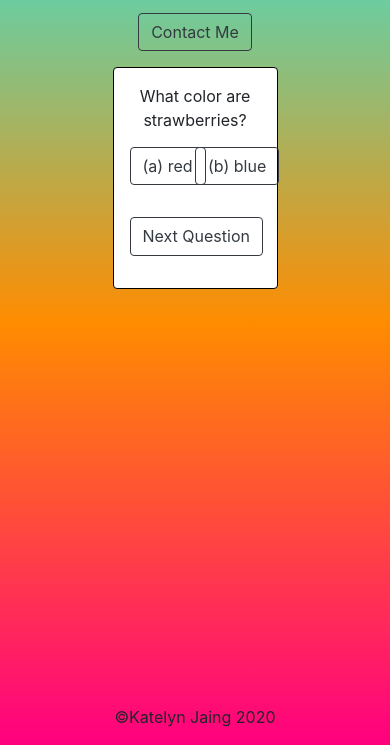
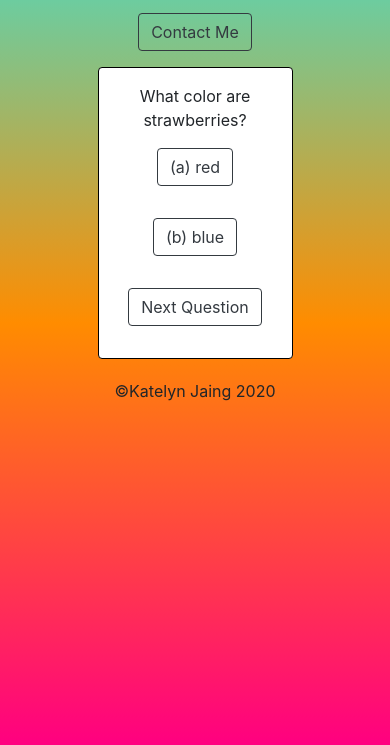
Before and after one commit to katelyn18/the-game, a plain HTML site: page index.html in a window 390 px wide. Shown: the part 99-844 px from the top of the page. Drawn offline with nearby package versions, Linux system fonts and the light colour scheme.

Commit message:
Add files via upload

```diff
--- a/index.html
+++ b/index.html
@@ -19,10 +19,10 @@
 
             <div class="card">
                 <p id="questions_placeholder"></p>
-                <input type="button" class="btn btn-outline-dark game-btn" id="option1" onclick="isCorrect(this)">
-                <input type="button" class="btn btn-outline-dark game-btn" id="option2" onclick="isCorrect(this)">
-                <input type="button" class="btn btn-outline-dark game-btn" id="next" onclick="nextQuestion(this)" value="Next Question">
-                <input type="button" class="btn btn-outline-dark game-btn" id="restart" onclick="restart()" value="Restart the Game">
+                <button type="button" class="btn btn-outline-dark game-btn" id="option1" onclick="isCorrect(this)"></button>
+                <button type="button" class="btn btn-outline-dark game-btn" id="option2" onclick="isCorrect(this)"></button>
+                <button type="button" class="btn btn-outline-dark game-btn" id="next" onclick="nextQuestion(this)">Next Question</button>
+                <button type="button" class="btn btn-outline-dark game-btn" id="restart" onclick="restart()">Restart the Game</button>
                 <p id="user_score"></p>
             </div>
 
--- a/script.js
+++ b/script.js
@@ -10,6 +10,10 @@ var questions_array = [
     {question: "What color are apples?",
     option1: "(a) red/green",
     option2: "(b) orange",
+    answer: "option1"},
+    {question: "What color are oranges?",
+    option1: "(a) orange",
+    option2: "(b) pink",
     answer: "option1"}
 ];
 var score; //number of correct answers
@@ -21,8 +25,8 @@ function startGame(){
     score = 0;
     next_question = 0;
     document.getElementById("questions_placeholder").innerHTML = questions_array[ next_question ].question;
-    document.getElementById("option1").value = questions_array[ next_question ].option1;
-    document.getElementById("option2").value = questions_array[ next_question ].option2;
+    document.getElementById("option1").innerHTML = questions_array[ next_question ].option1;
+    document.getElementById("option2").innerHTML = questions_array[ next_question ].option2;
     document.getElementById("user_score").style.display="none";
     document.getElementById("restart").style.display = "none";
 }
@@ -58,8 +62,8 @@ function nextQuestion(btn){
             document.getElementById(button_clicked).style.backgroundColor = "white";
             document.getElementById(button_clicked).style.color = "black";
             document.getElementById("questions_placeholder").innerHTML = questions_array[ next_question ].question;
-            document.getElementById("option1").value = questions_array[ next_question ].option1;
-            document.getElementById("option2").value = questions_array[ next_question ].option2;
+            document.getElementById("option1").innerHTML = questions_array[ next_question ].option1;
+            document.getElementById("option2").innerHTML = questions_array[ next_question ].option2;
         }
         else{
             document.getElementById("questions_placeholder").innerHTML = "Thank you for playing :)";
--- a/style.css
+++ b/style.css
@@ -3,10 +3,12 @@ html, body{
     margin: 0;
     height: 100%;
     overflow: hidden;
+    background: linear-gradient(#40E0D0, #FF8C00, #FF0080);
+
 }
 
 body{
-    background: linear-gradient(#40E0D0, #FF8C00, #FF0080);
+    /*background: linear-gradient(#40E0D0, #FF8C00, #FF0080);*/
     background-repeat: no-repeat;
     background-size: cover;
 }
@@ -27,8 +29,6 @@ body{
     display: grid;
     grid-template-rows: 25% auto auto auto;
     grid-template-columns: 50% 50%;
-    /*margin-left: auto;
-    margin-right: auto;*/
     border: 1px solid black;
     padding: 1em;
 }
@@ -78,3 +78,40 @@ textarea{
     width: 100%;
     text-align: center;
 }
+
+/* adjust for smaller screens */
+@media screen and ( max-width: 500px ){
+    html, body{
+        overflow: auto;
+    }
+
+    .col-6{
+        padding: 0px;
+    }
+
+    .card{
+        display: grid;
+        grid-template-rows: auto auto auto auto auto;
+    }
+
+    #option1{
+        grid-row: 2 / 3;
+        grid-column: 1 / 3;
+    }
+
+    #option2{
+        grid-row: 3 / 4;
+        grid-column: 1 / 3;
+    }
+
+    #next{
+        grid-row: 4 / 5;
+        grid-column: 1 / 3;
+    }
+
+    .footer{
+        position: initial;
+        margin-top: 5%;
+    }
+
+}
```
